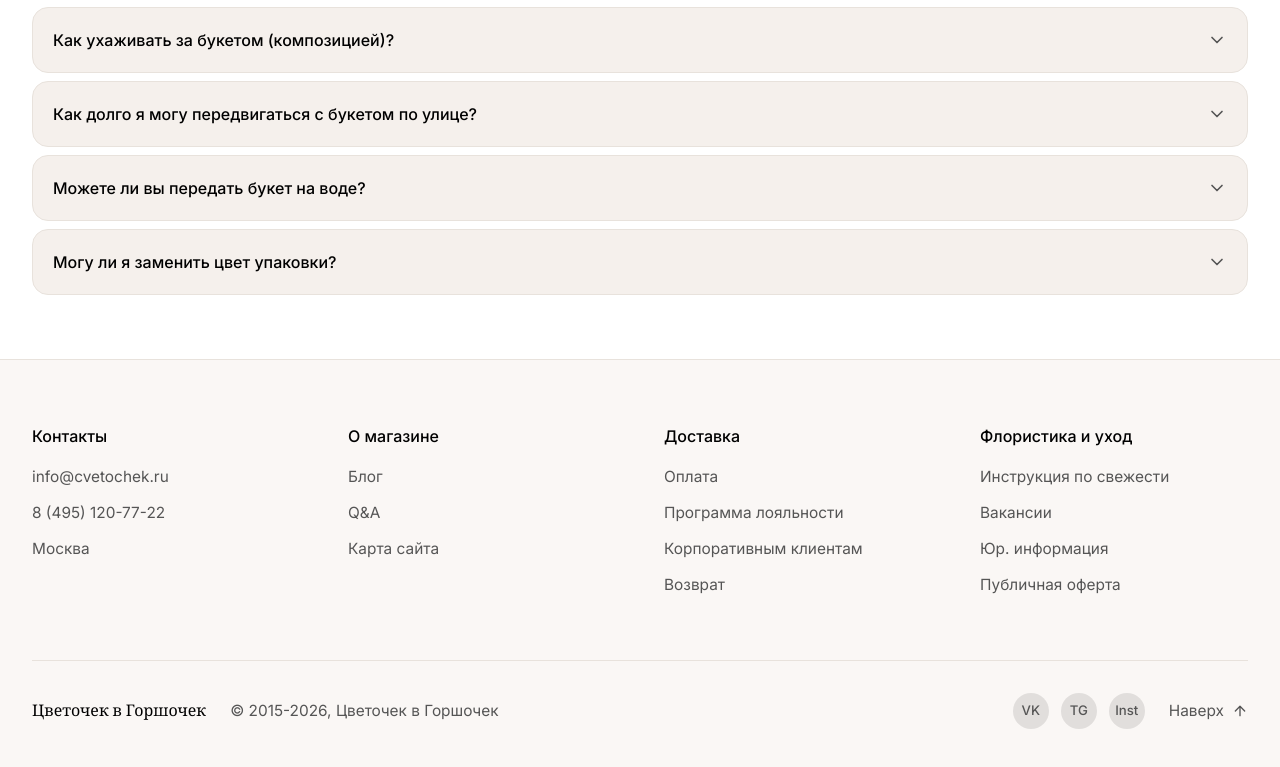
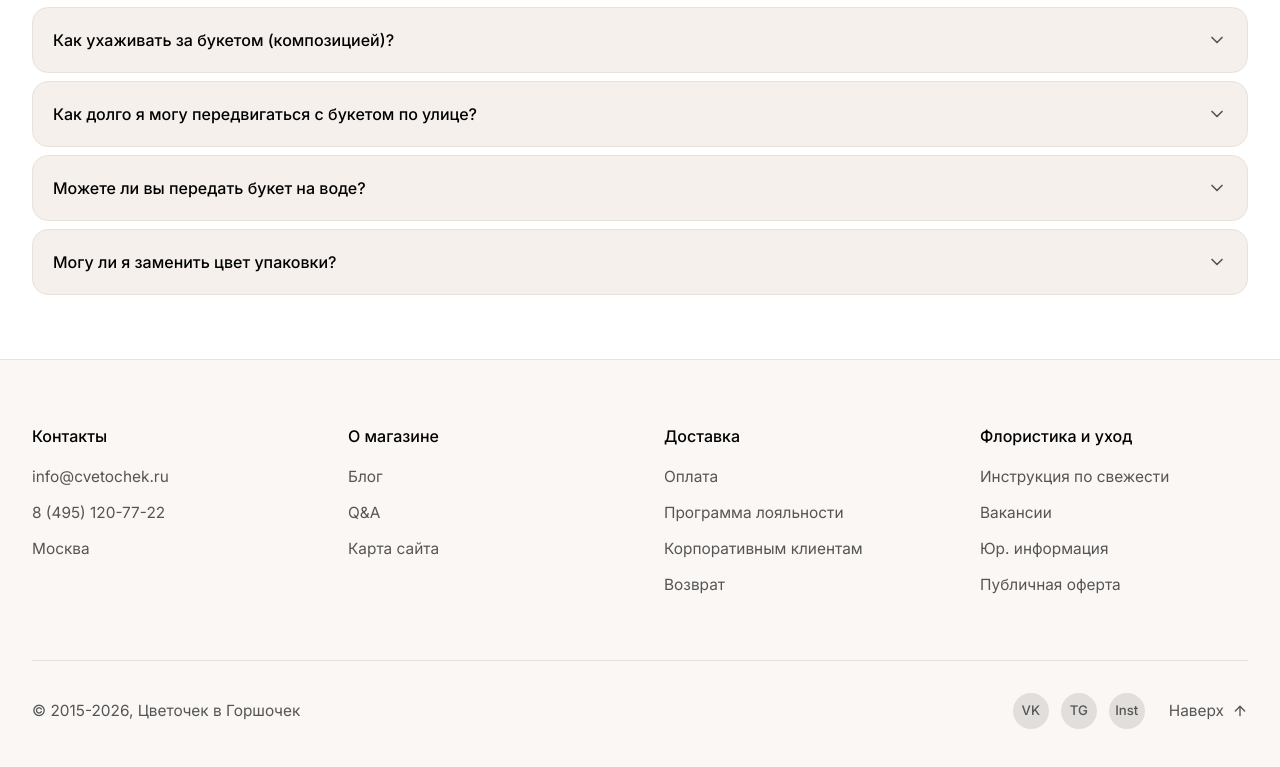
Before and after one commit to Ramilko37/cvetochek, a Next.js app: page / in a window 1280 px wide. Shown: the part 4075-4842 px from the top of the page. Built offline with nearby package versions, Linux system fonts and the light colour scheme.

Commit message:
фиксит футер на мобилке

```diff
--- a/components/footer.tsx
+++ b/components/footer.tsx
@@ -65,12 +65,9 @@ export function Footer() {
 
         {/* Bottom */}
         <div className="mt-16 pt-8 border-t border-border flex flex-col md:flex-row justify-between items-center gap-6">
-          <div className="flex items-center gap-6">
-            <span className="font-serif text-foreground">Цветочек в Горшочек</span>
-            <p className="text-sm text-muted-foreground">
-              © 2015-2026, Цветочек в Горшочек
-            </p>
-          </div>
+          <p className="text-sm text-muted-foreground">
+            © 2015-2026, Цветочек в Горшочек
+          </p>
 
           <div className="flex items-center gap-6">
             {/* Social links */}
```
